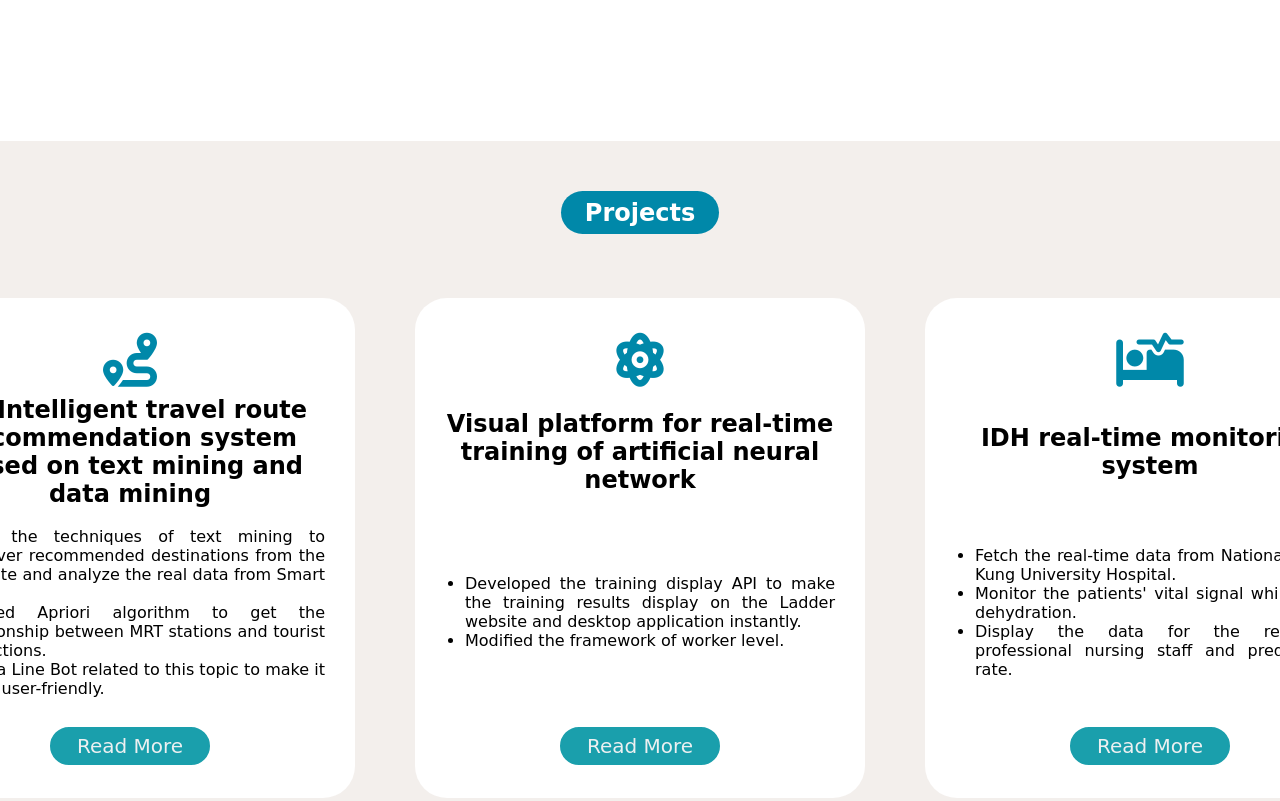
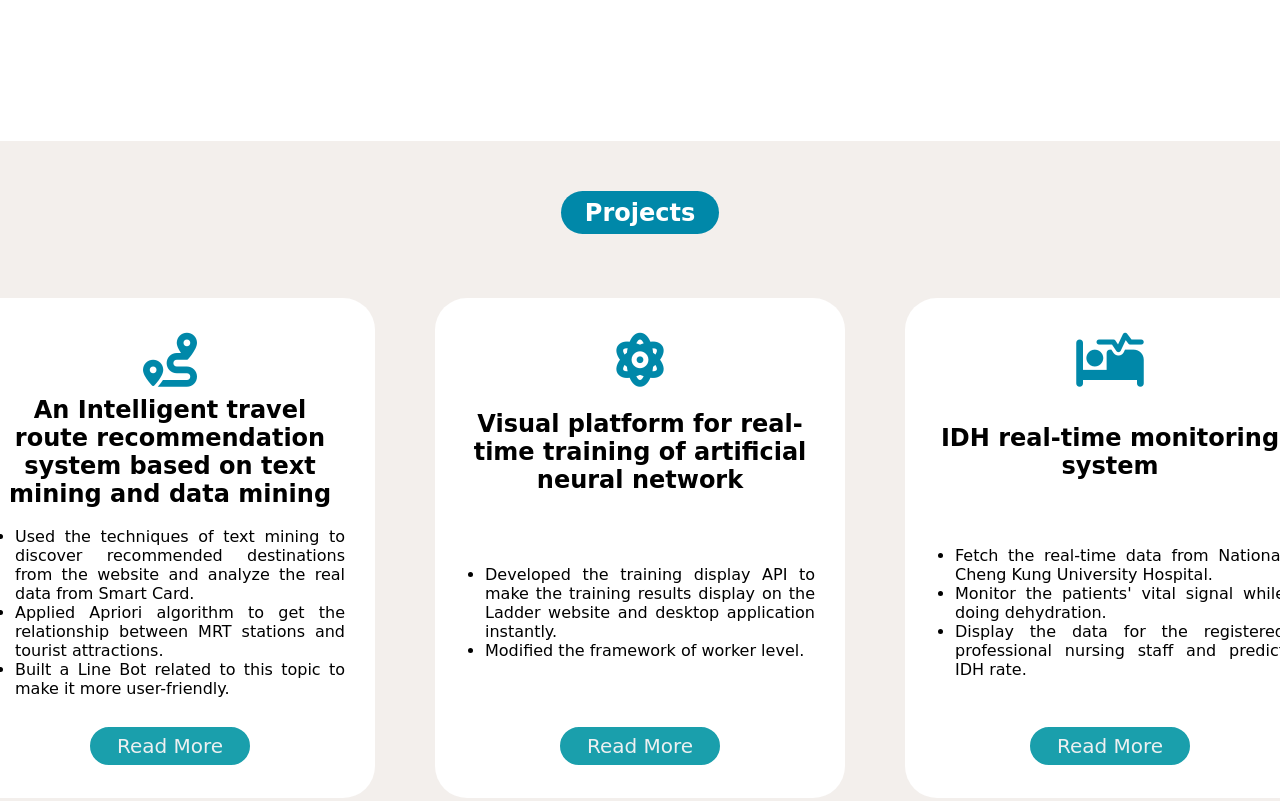
Before and after one commit to Niomoo/profile.github.io, a plain HTML site: page index.html in a window 1280 px wide. Shown: the part 1369-2170 px from the top of the page. Drawn offline with Linux system fonts and the light colour scheme; a web font is replaced by a local one.

Commit message:
[Feature]Modify card display width

```diff
--- a/profile.css
+++ b/profile.css
@@ -120,7 +120,7 @@ h3 {
 
 .card {
     height: 450px;
-    width: 400px;
+    width: 360px;
     padding: 25px 30px;
     margin: 30px;
     background-color: #ffffff;
@@ -144,7 +144,7 @@ h3 {
 
 .card .content {
     text-align: justify;
-    width: 390px;
+    width: 350px;
     height: 210px;
     display: flex;
     align-items: center;
```
